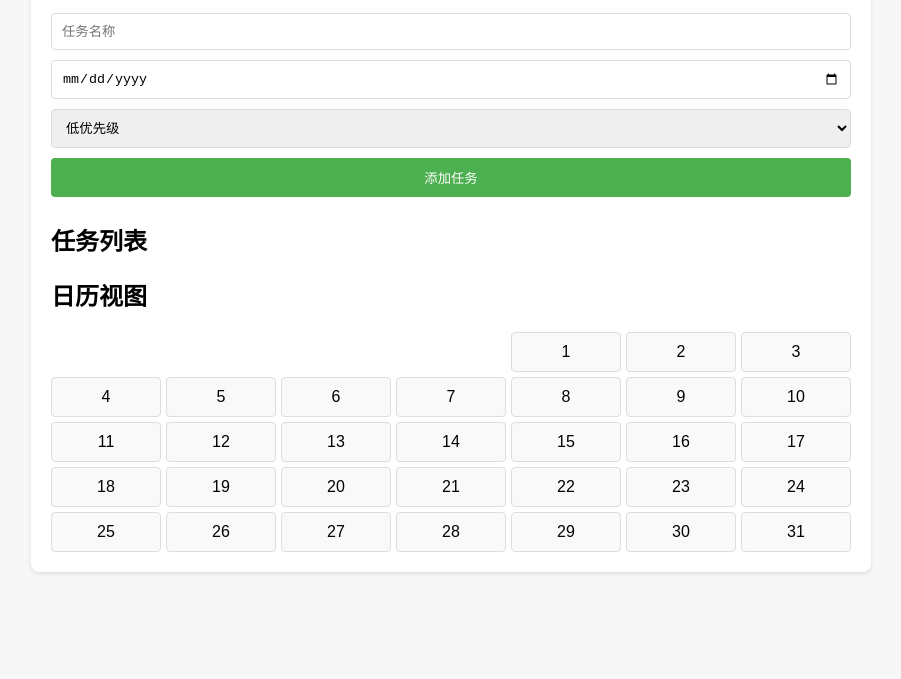
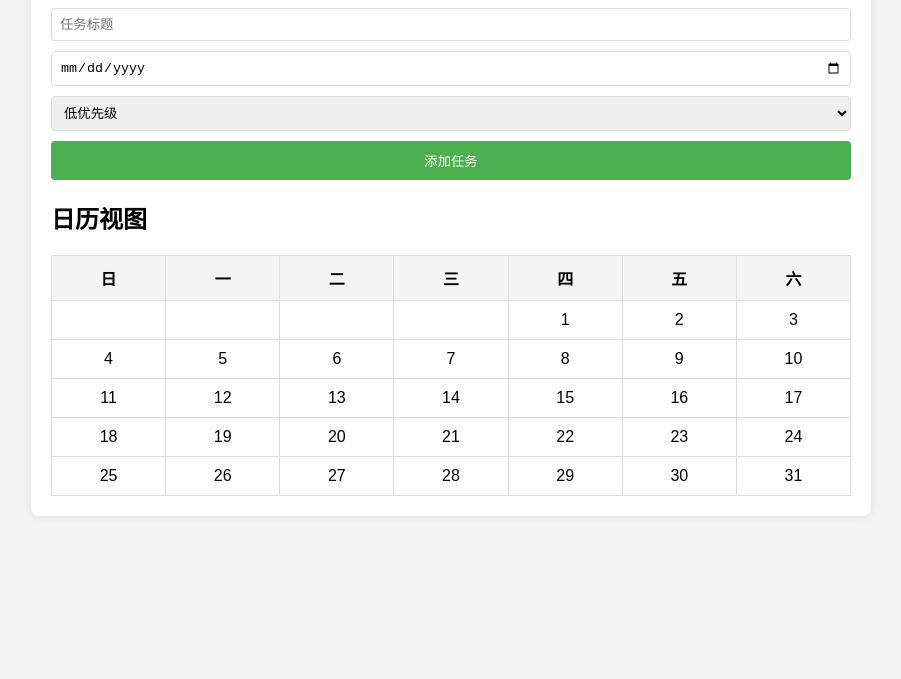
Before and after one commit to GH1995025/time-control, a plain HTML site: page index.html in a window 1280 px wide. Shown: the part 121-800 px from the top of the page, without its empty margins (189-1090 px from the left). Drawn offline with Linux system fonts and the light colour scheme.

Commit message:
Update index.html

```diff
--- a/index.html
+++ b/index.html
@@ -5,170 +5,178 @@
     <meta name="viewport" content="width=device-width, initial-scale=1.0">
     <title>时间管理助手</title>
     <style>
-        body {
-            font-family: Arial, sans-serif;
-            background-color: #f7f7f7;
-            margin: 0;
-            padding: 0;
-            display: flex;
-            flex-direction: column;
-            align-items: center;
-            justify-content: center;
-        }
-        .container {
-            max-width: 800px;
-            width: 100%;
-            background: white;
-            border-radius: 8px;
-            box-shadow: 0 2px 4px rgba(0, 0, 0, 0.1);
-            padding: 20px;
-            margin-top: 20px;
-        }
-        h1 {
-            text-align: center;
-            color: #333;
-        }
-        input, select, button {
-            padding: 10px;
-            margin: 5px 0;
-            border-radius: 4px;
-            border: 1px solid #ddd;
-            width: 100%;
-            box-sizing: border-box;
-        }
-        button {
-            background-color: #4CAF50;
-            color: white;
-            border: none;
-            cursor: pointer;
-        }
-        button:hover {
-            background-color: #45a049;
-        }
-        .task-list, .calendar {
-            margin-top: 20px;
-        }
-        .task-item {
-            background: #f9f9f9;
-            padding: 10px;
-            border-radius: 4px;
-            margin-bottom: 10px;
-            display: flex;
-            justify-content: space-between;
-            align-items: center;
-        }
-        .calendar-grid {
-            display: grid;
-            grid-template-columns: repeat(7, 1fr);
-            gap: 5px;
-        }
-        .calendar-day {
-            padding: 10px;
-            border: 1px solid #ddd;
-            box-sizing: border-box;
-            text-align: center;
-            cursor: pointer;
-            background: #f9f9f9;
-            border-radius: 4px;
-        }
-        .calendar-day:hover {
-            background-color: #e9e9e9;
-        }
-        .calendar-day.active {
-            background-color: #4CAF50;
-            color: white;
-        }
+        body { font-family: Arial, sans-serif; margin: 0; padding: 0; background-color: #f4f4f4; }
+        .container { max-width: 800px; margin: 20px auto; padding: 20px; background-color: #fff; border-radius: 8px; box-shadow: 0 0 10px rgba(0, 0, 0, 0.1); }
+        .task-list { list-style: none; padding: 0; }
+        .task-item { padding: 10px; border-bottom: 1px solid #ddd; display: flex; justify-content: space-between; align-items: center; }
+        .task-item:last-child { border-bottom: none; }
+        .task-item.completed .title { text-decoration: line-through; color: gray; }
+        .task-item .title { flex-grow: 1; margin-right: 10px; }
+        .task-item .priority { padding: 4px 8px; border-radius: 4px; font-size: 12px; }
+        .priority-low { background-color: #d1f7c4; color: #3c763d; }
+        .priority-medium { background-color: #fff3cd; color: #856404; }
+        .priority-high { background-color: #f8d7da; color: #721c24; }
+        .task-item .delete-btn { background: none; border: none; cursor: pointer; color: #f44336; }
+        .task-item .complete-btn { background: none; border: none; cursor: pointer; color: #4caf50; font-size: 18px; }
+        .calendar { margin-top: 20px; }
+        .calendar table { width: 100%; border-collapse: collapse; }
+        .calendar th, .calendar td { padding: 10px; text-align: center; border: 1px solid #ddd; position: relative; }
+        .calendar th { background-color: #f4f4f4; }
+        .calendar td { cursor: pointer; position: relative; }
+        .calendar td:hover { background-color: #f0f0f0; }
+        .calendar td.disabled { color: #ccc; cursor: not-allowed; }
+        .calendar .task-count { position: absolute; top: 4px; right: 4px; border-radius: 50%; padding: 2px 6px; font-size: 12px; color: white; display: flex; align-items: center; justify-content: center; }
+        .task-count.low { background: #3c763d; } /* Green for low priority */
+        .task-count.medium { background: #856404; } /* Yellow for medium priority */
+        .task-count.high { background: #721c24; } /* Red for high priority */
+        .add-task-form { display: flex; flex-direction: column; margin-bottom: 20px; }
+        .add-task-form input, .add-task-form select { padding: 8px; margin-bottom: 10px; border-radius: 4px; border: 1px solid #ddd; }
+        .add-task-form button { padding: 10px; background-color: #4caf50; color: white; border: none; border-radius: 4px; cursor: pointer; }
+        .add-task-form button:hover { background-color: #45a049; }
     </style>
 </head>
 <body>
     <div class="container">
         <h1>时间管理助手</h1>
 
-        <div>
-            <input type="text" id="taskName" placeholder="任务名称">
-            <input type="date" id="taskDueDate" min="" oninput="validateDate()">
-            <select id="taskPriority">
-                <option value="低">低优先级</option>
-                <option value="中">中优先级</option>
-                <option value="高">高优先级</option>
+        <div class="add-task-form">
+            <input type="text" id="task-title" placeholder="任务标题">
+            <input type="date" id="task-date">
+            <select id="task-priority">
+                <option value="low">低优先级</option>
+                <option value="medium">中优先级</option>
+                <option value="high">高优先级</option>
             </select>
             <button onclick="addTask()">添加任务</button>
         </div>
 
-        <div class="task-list">
-            <h2>任务列表</h2>
-            <div id="tasksContainer"></div>
-        </div>
+        <ul id="task-list" class="task-list"></ul>
 
         <div class="calendar">
             <h2>日历视图</h2>
-            <div class="calendar-grid" id="calendarContainer"></div>
+            <table>
+                <thead>
+                    <tr>
+                        <th>日</th>
+                        <th>一</th>
+                        <th>二</th>
+                        <th>三</th>
+                        <th>四</th>
+                        <th>五</th>
+                        <th>六</th>
+                    </tr>
+                </thead>
+                <tbody id="calendar-body"></tbody>
+            </table>
         </div>
     </div>
 
     <script>
-        const tasks = [];
+        let tasks = [];
 
-        function validateDate() {
-            const taskDueDate = document.getElementById('taskDueDate');
-            const today = new Date().toISOString().split('T')[0];
-            taskDueDate.setAttribute('min', today);
-        }
+        // Set minimum date for the task input to today
+        const today = new Date().toISOString().split('T')[0];
+        document.getElementById('task-date').setAttribute('min', today);
 
         function addTask() {
-            const name = document.getElementById('taskName').value;
-            const dueDate = document.getElementById('taskDueDate').value;
-            const priority = document.getElementById('taskPriority').value;
+            const title = document.getElementById('task-title').value.trim();
+            const dueDate = document.getElementById('task-date').value;
+            const priority = document.getElementById('task-priority').value;
 
-            if (name && dueDate) {
-                tasks.push({ name, dueDate, priority });
-                tasks.sort((a, b) => new Date(a.dueDate) - new Date(b.dueDate)); // 按日期排序
+            if (title && dueDate >= today) { // Ensure due date is today or in the future
+                tasks.push({ id: Date.now(), title, dueDate, priority, completed: false });
+                tasks.sort((a, b) => new Date(a.dueDate) - new Date(b.dueDate));
                 renderTasks();
                 renderCalendar();
-                document.getElementById('taskName').value = '';
-                document.getElementById('taskDueDate').value = '';
-                document.getElementById('taskPriority').value = '中';
+                document.getElementById('task-title').value = '';
+                document.getElementById('task-date').value = '';
             }
         }
 
+        function toggleTaskCompletion(id) {
+            const task = tasks.find(task => task.id === id);
+            task.completed = !task.completed;
+            renderTasks();
+            renderCalendar();
+        }
+
+        function deleteTask(id) {
+            tasks = tasks.filter(task => task.id !== id);
+            renderTasks();
+            renderCalendar();
+        }
+
         function renderTasks() {
-            const tasksContainer = document.getElementById('tasksContainer');
-            tasksContainer.innerHTML = '';
-            tasks.forEach((task, index) => {
-                const taskItem = document.createElement('div');
-                taskItem.className = 'task-item';
-                taskItem.innerHTML = `<span>${task.name} - ${task.priority} - ${task.dueDate}</span>`;
-                tasksContainer.appendChild(taskItem);
+            const taskList = document.getElementById('task-list');
+            taskList.innerHTML = '';
+            tasks.forEach(task => {
+                const taskItem = document.createElement('li');
+                taskItem.className = `task-item ${task.completed ? 'completed' : ''}`;
+                taskItem.innerHTML = `
+                    <button class="complete-btn" onclick="toggleTaskCompletion(${task.id})">&#9633;</button>
+                    <span class="title">${task.title}</span>
+                    <span class="priority priority-${task.priority}">${task.priority === 'low' ? '低优先级' : task.priority === 'medium' ? '中优先级' : '高优先级'}</span>
+                    <button class="delete-btn" onclick="deleteTask(${task.id})">&times;</button>
+                `;
+                taskList.appendChild(taskItem);
             });
         }
 
         function renderCalendar() {
-            const calendarContainer = document.getElementById('calendarContainer');
-            calendarContainer.innerHTML = '';
-            const today = new Date();
-            const firstDayOfMonth = new Date(today.getFullYear(), today.getMonth(), 1).getDay();
-            const daysInMonth = new Date(today.getFullYear(), today.getMonth() + 1, 0).getDate();
+            const calendarBody = document.getElementById('calendar-body');
+            calendarBody.innerHTML = '';
 
-            for (let i = 0; i < firstDayOfMonth; i++) {
-                const emptyDay = document.createElement('div');
-                calendarContainer.appendChild(emptyDay);
-            }
+            const currentDate = new Date();
+            currentDate.setDate(1);
+            const firstDayIndex = currentDate.getDay();
+            const lastDate = new Date(currentDate.getFullYear(), currentDate.getMonth() + 1, 0).getDate();
+            let date = 1;
 
-            for (let day = 1; day <= daysInMonth; day++) {
-                const date = new Date(today.getFullYear(), today.getMonth(), day);
-                const calendarDay = document.createElement('div');
-                calendarDay.className = 'calendar-day';
-                calendarDay.innerText = day;
+            for (let i = 0; i < 6; i++) {
+                const row = document.createElement('tr');
 
-                calendarDay.onclick = () => {
-                    window.location.href = `tasks.html?date=${date.toISOString().split('T')[0]}`;
-                };
+                for (let j = 0; j < 7; j++) {
+                    const cell = document.createElement('td');
+                    if (i === 0 && j < firstDayIndex) {
+                        cell.classList.add('disabled');
+                    } else if (date > lastDate) {
+                        break;
+                    } else {
+                        const taskCounts = { low: 0, medium: 0, high: 0 };
+                        tasks.forEach(task => {
+                            if (task.dueDate === `${currentDate.getFullYear()}-${String(currentDate.getMonth() + 1).padStart(2, '0')}-${String(date).padStart(2, '0')}`) {
+                                taskCounts[task.priority] += 1;
+                            }
+                        });
 
-                calendarContainer.appendChild(calendarDay);
+                        cell.innerText = date;
+
+                        Object.keys(taskCounts).forEach(priority => {
+                            const count = taskCounts[priority];
+                            if (count > 0) {
+                                const countElement = document.createElement('span');
+                                countElement.className = `task-count ${priority}`;
+                                countElement.innerText = count;
+                                cell.appendChild(countElement);
+                            }
+                        });
+
+                        cell.onclick = () => showTasksForDate(date);
+                        date++;
+                    }
+                    row.appendChild(cell);
+                }
+                calendarBody.appendChild(row);
             }
         }
 
-        validateDate();
+        function showTasksForDate(date) {
+            const dateStr = `${new Date().getFullYear()}-${String(new Date().getMonth() + 1).padStart(2, '0')}-${String(date).padStart(2, '0')}`;
+            const tasksForDate = tasks.filter(task => task.dueDate === dateStr);
+            alert(`任务列表 (${date}号):\n` + tasksForDate.map(task => `${task.title} - ${task.priority === 'low' ? '低优先级' : task.priority === 'medium' ? '中优先级' : '高优先级'}`).join('\n'));
+        }
+
+        renderTasks();
         renderCalendar();
     </script>
 </body>
```
